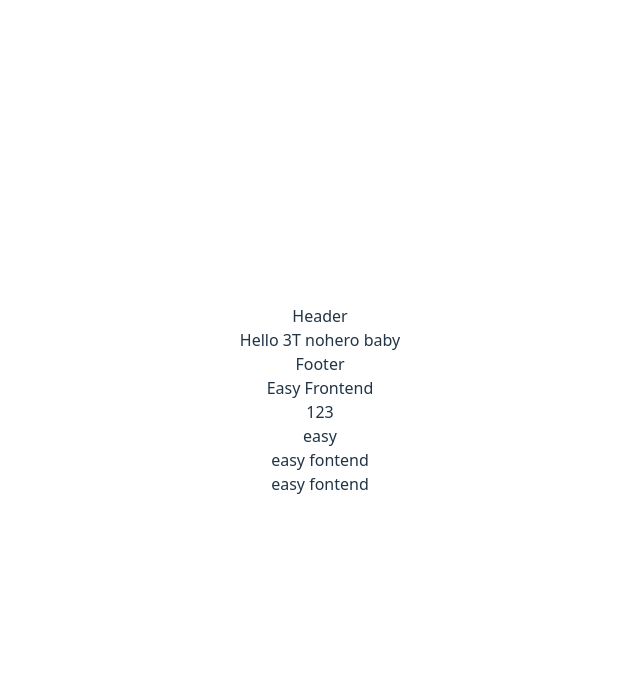
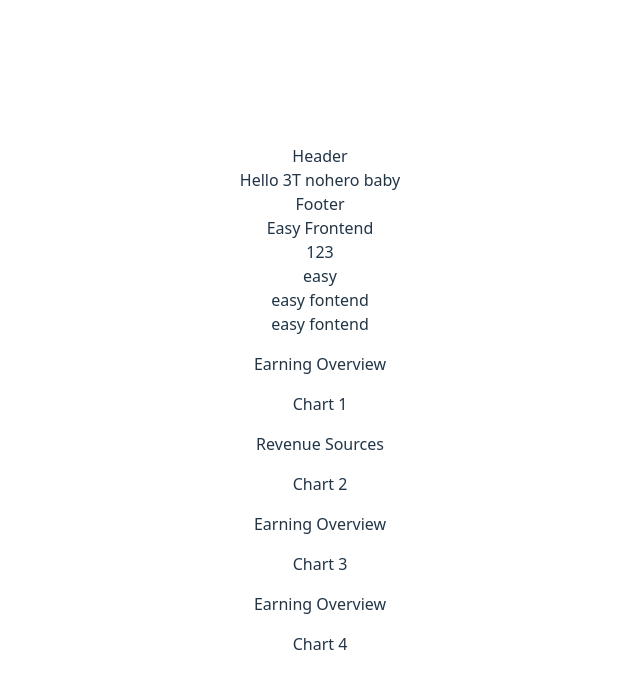
Before and after one commit to thanhtungcis60/learn-easy-react, a React (Vite) app: page / in a window 1280 px wide. Shown: the top 688 px of the page, without its empty margins (320-960 px from the left). Built offline with nearby package versions, Linux system fonts and the light colour scheme.

Commit message:
S20-P181. Sử dụng props.children - Widget

```diff
--- a/src/App.tsx
+++ b/src/App.tsx
@@ -1,6 +1,6 @@
 import { useState } from 'react';
 import './App.css';
-import { Footer, Header } from './components/common';
+import { Footer, Header, Widget } from './components/common';
 import { StudentCard } from './features/labs/StudentCard';
 import type { Student } from './models/student';
 import { MyText } from './features/labs/MyText';
@@ -42,6 +42,22 @@ function App() {
       <MyText>
         <span>easy</span> <span>fontend</span>
       </MyText>
+
+      <div>
+        <div>
+          <Widget title='Earning Overview'>Chart 1</Widget>
+        </div>
+        <div>
+          <Widget title='Revenue Sources'>Chart 2</Widget>
+        </div>
+
+        <div>
+          <Widget title='Earning Overview'>Chart 3</Widget>
+        </div>
+        <div>
+          <Widget title='Earning Overview'>Chart 4</Widget>
+        </div>
+      </div>
     </>
   );
 }
--- /dev/null
+++ b/src/components/common/Widget.tsx
@@ -0,0 +1,15 @@
+import * as React from 'react';
+
+export interface WidgetProps {
+    title: string
+    children : React.ReactNode
+}
+
+export function Widget ({title,children}: WidgetProps) {
+  return (
+    <div>
+      <p>{title}</p>
+      <div>{children}</div>
+    </div>
+  );
+}
--- a/src/components/common/index.ts
+++ b/src/components/common/index.ts
@@ -1,2 +1,3 @@
 export * from './Header'
 export * from './Footer'
+export * from './Widget'
```
